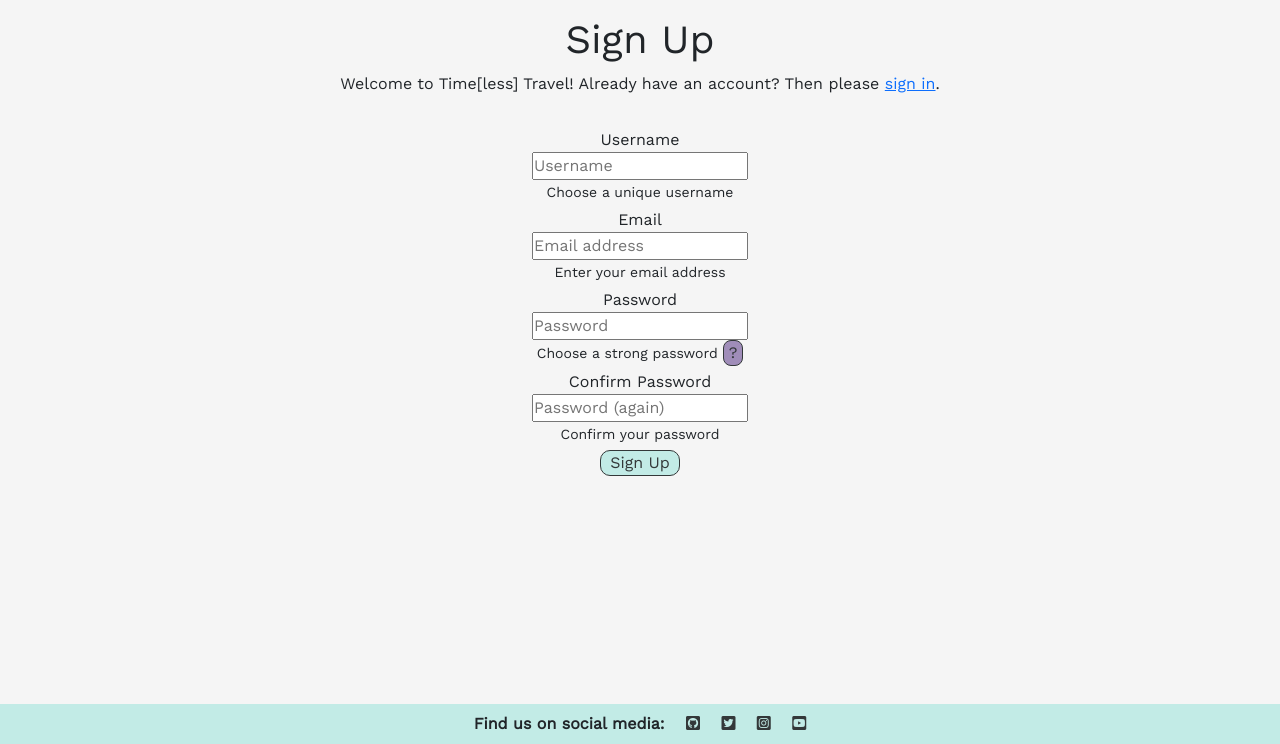
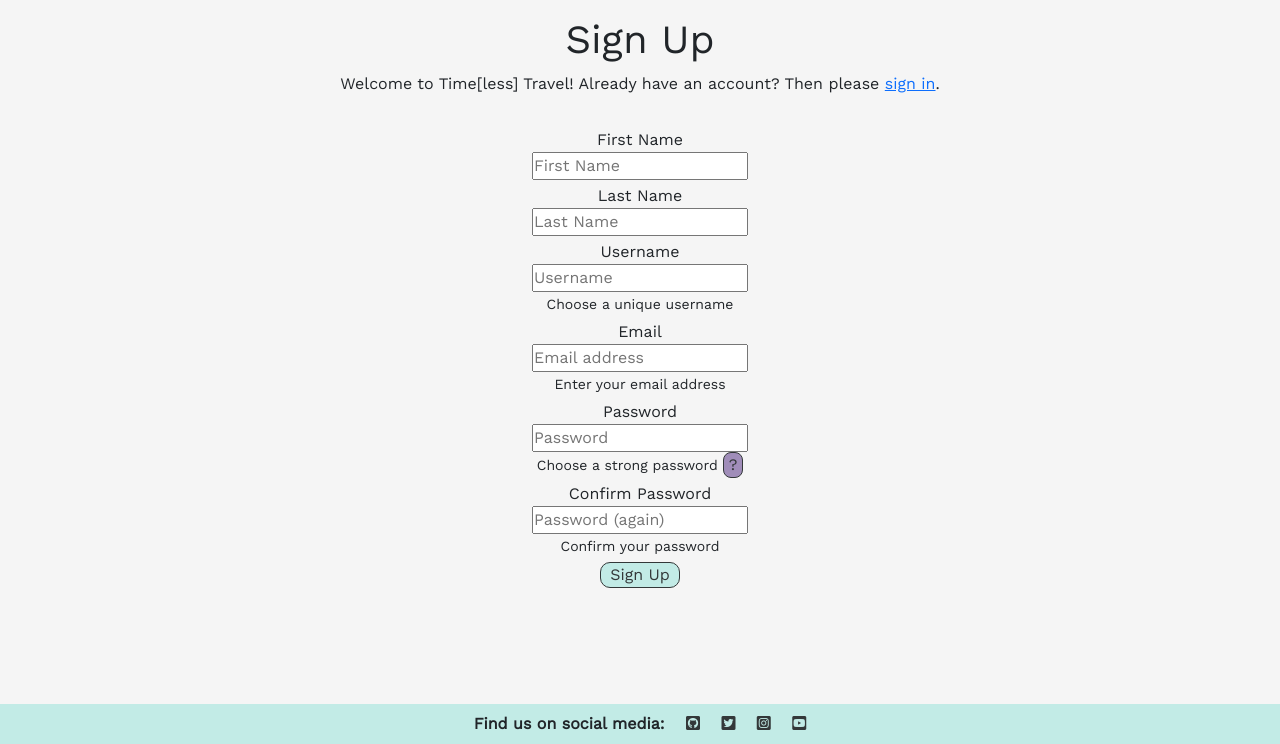
Before and after one commit to petra66orii/timeless-travel, a Django app: page /accounts/signup/ in a window 1280 px wide. Shown: the part 56-800 px from the top of the page. Run offline with Django 4.2, Linux system fonts and the light colour scheme; some web fonts are replaced.

Commit message:
Add first name and last name to sign up form, #2

```diff
--- a/templates/account/signup.html
+++ b/templates/account/signup.html
@@ -21,6 +21,14 @@
       <form class="signup d-inline-flex col-4" id="signup_form" method="post" action="{% url 'account_signup' %}">
         {% csrf_token %}
         {{ form.non_field_errors }}
+        <div class="p-xs-2 mb-1 align-items-center">
+          <label for="id_first_name">First Name</label>
+          {{ form.first_name }}
+        </div>
+        <div class="p-xs-2 mb-1 align-items-center">
+          <label for="id_last_name">Last Name</label>
+          {{ form.last_name }}
+        </div>
         <div class="p-xs-2 mb-1 align-items-center">
           <label for="id_username">Username</label>
           {{ form.username }}
```
